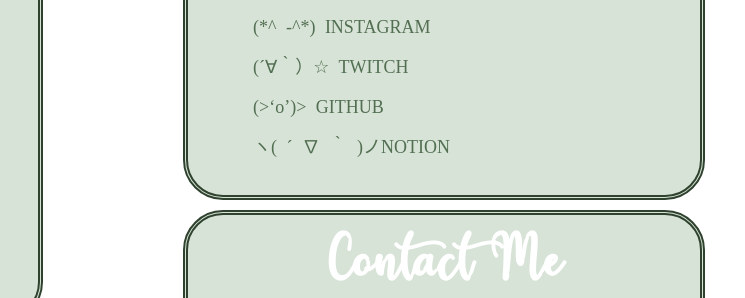
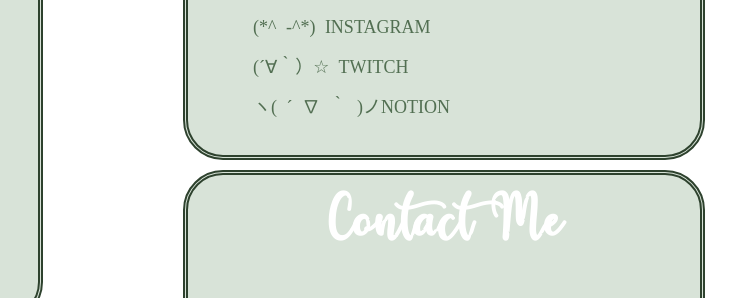
Before and after one commit to asapjanna/Website, a plain HTML site: page index.html in a window 1280 px wide. Shown: the part 246-544 px from the top of the page, 535-1280 px from the left. Drawn offline with Linux system fonts and the light colour scheme; a web font is replaced by a local one.

Commit message:
Removed notion

```diff
--- a/index.html
+++ b/index.html
@@ -38,9 +38,6 @@
                 <a href="https://twitch.tv/AntiJhann" target="_blank">(´∀｀）☆  TWITCH</a>
             </li>
             <li>
-                <a href="https://github.com/asapjanna" target="_blank">(>‘o’)> GITHUB</a>
-            </li>
-            <li>
                 <a href="https://www.notion.so/HOME-1345380a6a8d4528bb8b2572bdc7956e" target="_blank">ヽ( ´ ∇ ｀ )ノNOTION</a>
             </li>
         </ul>
```
